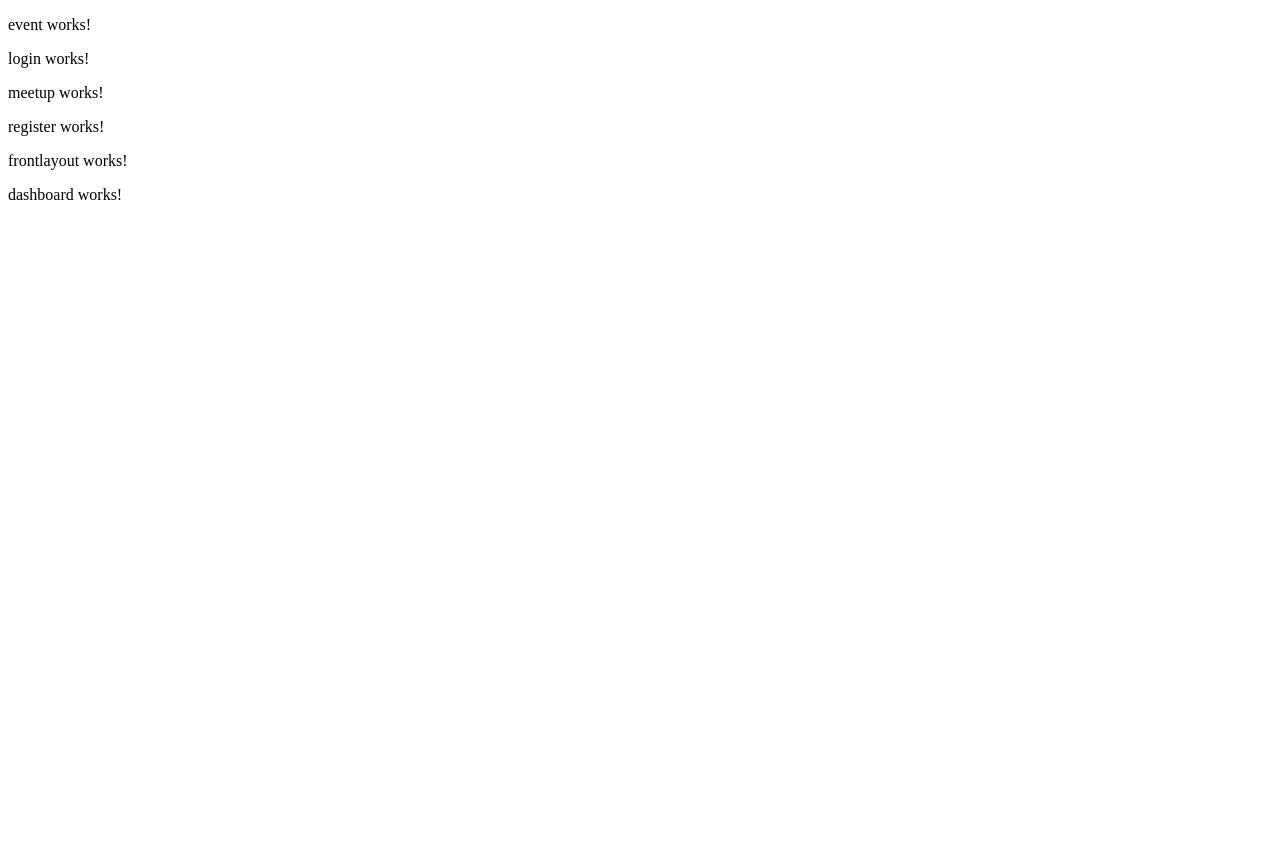
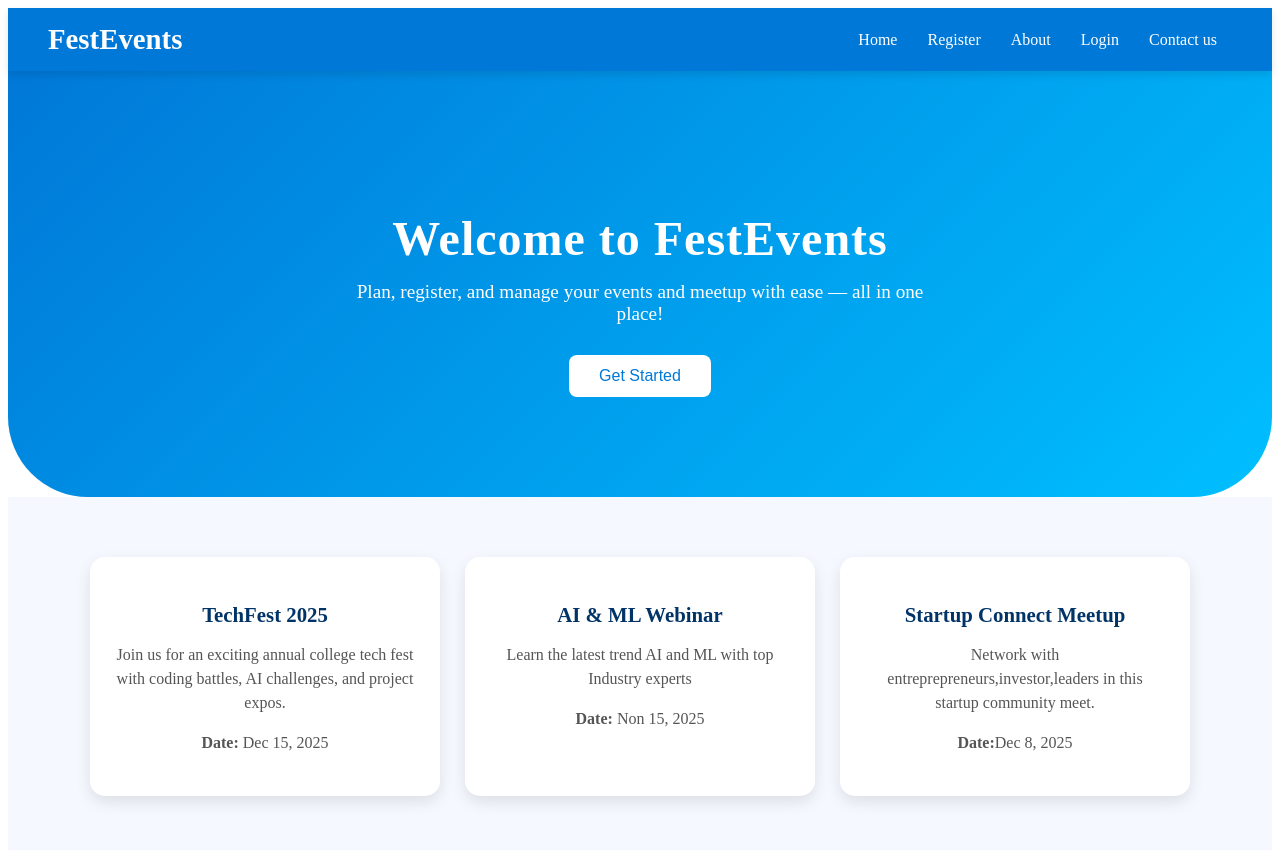
Before and after one commit to Manjuladeviselvaraj03/Smart, an Angular app: page / in a window 1280 px wide. Shown: the top 850 px of the page. Before the commit the page ends 800 px from the top, so only its background shows below. Built offline with nearby package versions, Linux system fonts and the light colour scheme.

Commit message:
homepage done

```diff
--- a/src/app/app.component.html
+++ b/src/app/app.component.html
@@ -1,6 +1,12 @@
-<app-event></app-event>
-<app-login></app-login>
-<app-meetup></app-meetup>
-<app-register></app-register>
 <app-frontlayout></app-frontlayout>
-<app-dashboard></app-dashboard>
+<!-- <header class="navdetils">
+  <div class="logo">FestEvents</div>
+  <div class="navlink">
+    <a routerLink="/">Home</a>
+    <a routerLink="/register">Register</a>
+    <a routerLink="/about">About</a>
+    <a routerLink="/contact">Contact</a>
+  </div>
+</header> -->
+
+<router-outlet></router-outlet>
--- a/src/app/app.component.ts
+++ b/src/app/app.component.ts
@@ -6,10 +6,12 @@ import { MeetupComponent } from './meetup/meetup.component';
 import { RegisterComponent } from './register/register.component';
 import { FrontlayoutComponent } from './frontlayout/frontlayout.component';
 import { DashboardComponent } from './dashboard/dashboard.component';
+import { MeetregisterComponent } from './meetregister/meetregister.component';
+import { EventregisterComponent } from './eventregister/eventregister.component';
 
 @Component({
   selector: 'app-root',
-  imports: [RouterOutlet,EventComponent,LoginComponent,MeetupComponent,RegisterComponent,FrontlayoutComponent,DashboardComponent ],
+  imports: [RouterOutlet,EventComponent,LoginComponent,MeetupComponent,RegisterComponent,FrontlayoutComponent,DashboardComponent,MeetregisterComponent,EventregisterComponent],
   templateUrl: './app.component.html',
   styleUrl: './app.component.css'
 })
--- a/src/app/app.routes.ts
+++ b/src/app/app.routes.ts
@@ -1,3 +1,8 @@
 import { Routes } from '@angular/router';
+import { FrontlayoutComponent } from './frontlayout/frontlayout.component';
+import { RegisterComponent } from './register/register.component';
 
-export const routes: Routes = [];
+export const routes: Routes = [
+
+    {path:'register',component: RegisterComponent}
+];
--- a/src/app/frontlayout/frontlayout.component.css
+++ b/src/app/frontlayout/frontlayout.component.css
@@ -0,0 +1,136 @@
+
+.navdetils {
+  display: flex;
+  justify-content: space-between;
+  align-items: center;
+  background-color: #0078d7;
+  color: white;
+  padding: 15px 40px;
+  box-shadow: 0 4px 8px rgba(0, 0, 0, 0.1);
+  position:sticky;
+  top: 0;
+  z-index: 100;
+}
+
+.logo {
+  font-size: 1.8rem;
+  font-weight: 700;
+
+}
+
+.navlink a {
+  text-decoration: none;
+  color: white;
+  margin: 0 15px;
+  font-weight: 500;
+}
+
+.navlink a:hover {
+  text-decoration: underline;
+}
+
+
+.content {
+  background: linear-gradient(135deg, #0078d7, #00bfff);
+  color: white;
+  text-align: center;
+  padding: 100px 20px;
+  border-bottom-left-radius: 80px;
+  border-bottom-right-radius: 80px;
+}
+
+.content h1 {
+  font-size: 3rem;
+  margin-bottom: 15px;
+  letter-spacing: 1px;
+}
+
+.content p {
+  font-size: 1.2rem;
+  max-width: 600px;
+  margin: 0 auto 30px;
+}
+
+.cta-btn {
+  background-color: #fff;
+  color: #0078d7;
+  font-size: 1rem;
+  padding: 12px 30px;
+  border: none;
+  border-radius: 8px;
+  cursor: pointer;
+
+}
+
+.cta-btn:hover {
+  background-color: #e6f3ff;
+
+}
+
+
+.cards-container {
+  display: flex;
+  justify-content: center;
+  align-items:stretch;
+  flex-wrap: wrap;
+  gap: 25px;
+  padding: 60px 20px;
+  background-color: #f5f9ff;
+}
+
+.card {
+  background-color: white;
+  width: 300px;
+  padding: 25px;
+  border-radius: 15px;
+  box-shadow: 0 6px 15px rgba(0, 0, 0, 0.1);
+  text-align: center;
+
+}
+
+
+
+.card h3 {
+  color: #003366;
+  font-size: 1.3rem;
+  margin-bottom: 10px;
+}
+
+.card p {
+  color: #555;
+  font-size: 1rem;
+  line-height: 1.5;
+}
+
+
+@media (max-width: 768px) {
+  .navdetils {
+    flex-direction: column;
+    text-align: center;
+  }
+
+  .navlink {
+    margin-top: 10px;
+  }
+
+  .navlink a {
+  text-decoration: none;
+  color: white;
+  margin: 0 15px;
+  font-weight: 500;
+
+  }
+
+  .content h1 {
+    font-size: 2rem;
+  }
+
+  .cards-container {
+    flex-direction: column;
+    align-items: center;
+  }
+
+  .card {
+    width: 90%;
+  }
+}
--- a/src/app/frontlayout/frontlayout.component.html
+++ b/src/app/frontlayout/frontlayout.component.html
@@ -1 +1,42 @@
-<p>frontlayout works!</p>
+<header class="navdetils">
+  <div class="logo">FestEvents</div>
+  <div class="navlink">
+    <a routerLink="/">Home</a>
+    <a routerLink="/register">Register</a>
+    <a routerLink="/about">About</a>
+     <a routerLink="/login">Login</a>
+    <a routerLink="/contact">Contact us</a>
+
+  </div>
+</header>
+<div>
+  <section class="content">
+    <h1>Welcome to FestEvents</h1>
+    <p>  Plan, register, and manage your events and meetup with ease —  all in one place!</p>
+    <button class="cta-btn">Get Started</button>
+  </section>
+
+  <section class="cards-container">
+    <div class="card">
+      <h3>TechFest 2025</h3>
+      <p>
+        Join us for an exciting annual college tech fest with coding battles, AI
+        challenges, and project expos.
+      </p>
+      <p><strong>Date:</strong> Dec 15, 2025</p>
+    </div>
+    <div class="card">
+      <h3>AI & ML Webinar</h3>
+      <p>Learn the latest trend AI and ML with top Industry experts</p>
+      <p><strong>Date:</strong> Non 15, 2025</p>
+    </div>
+    <div class="card">
+      <h3>Startup Connect Meetup</h3>
+      <p>
+        Network with entreprepreneurs,investor,leaders in this startup community
+        meet.
+      </p>
+      <p><strong>Date:</strong>Dec 8, 2025</p>
+    </div>
+  </section>
+</div>
--- a/src/app/frontlayout/frontlayout.component.ts
+++ b/src/app/frontlayout/frontlayout.component.ts
@@ -4,7 +4,7 @@ import { Component } from '@angular/core';
   selector: 'app-frontlayout',
   imports: [],
   templateUrl: './frontlayout.component.html',
-  styleUrl: './frontlayout.component.css'
+  styleUrls: ['./frontlayout.component.css']
 })
 export class FrontlayoutComponent {
 
--- a/src/app/register/register.component.html
+++ b/src/app/register/register.component.html
@@ -1 +1,7 @@
-<p>register works!</p>
+<div class="main">
+ <h2>Register Form</h2>
+
+
+
+
+</div>
```
